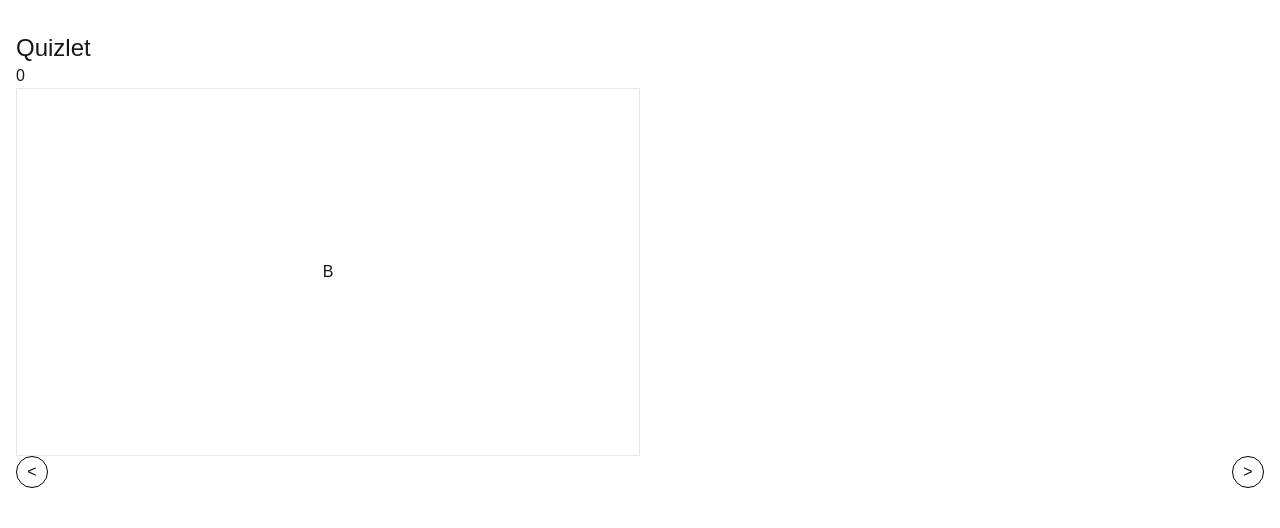
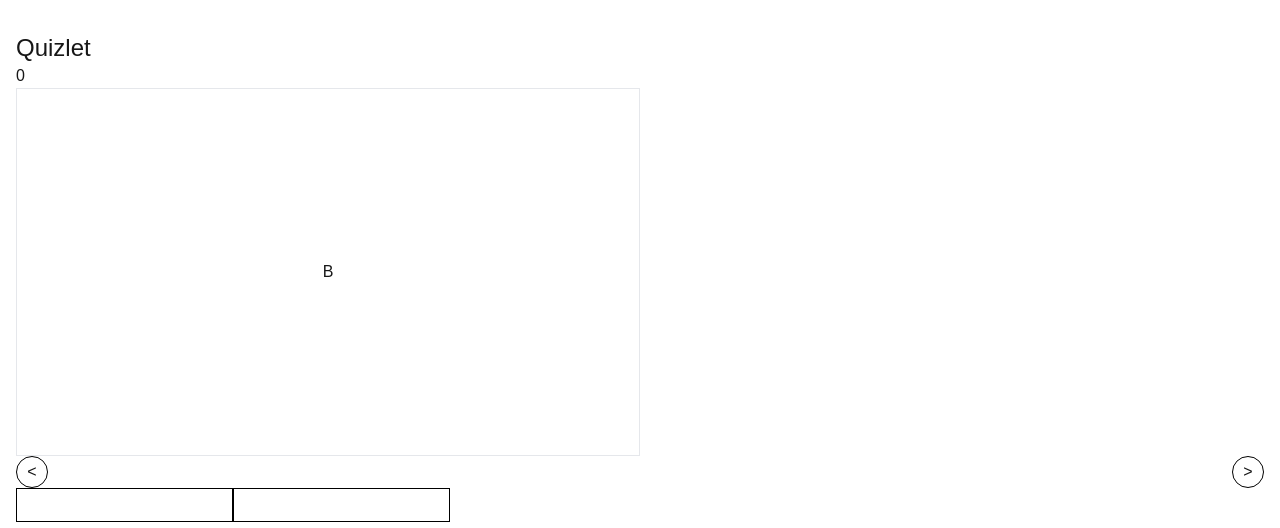
Before and after one commit to mbhsdev/quizlet, a Next.js app: page / in a window 1280 px wide. Shown: the top 528 px of the page. Built offline with nearby package versions, Linux system fonts and the light colour scheme.

Commit message:
text input field

```diff
--- a/app/page.tsx
+++ b/app/page.tsx
@@ -2,6 +2,7 @@
 
 import CircleButton from "@/components/CircleButton";
 import Flashcard from "@/components/Flashcard";
+import TextField from "@/components/TextField";
 import { FlashcardType } from "@/interfaces";
 import { useState } from "react";
 
@@ -39,6 +40,10 @@ const Home = () => {
           text=">"
         />
       </div>
+      <form>
+        <TextField />
+        <TextField />
+      </form>
     </div>
   );
 };
--- /dev/null
+++ b/components/TextField.tsx
@@ -0,0 +1,5 @@
+const TextField = () => {
+  return <input className="border border-black p-1" type="text" />;
+};
+
+export default TextField;
```
